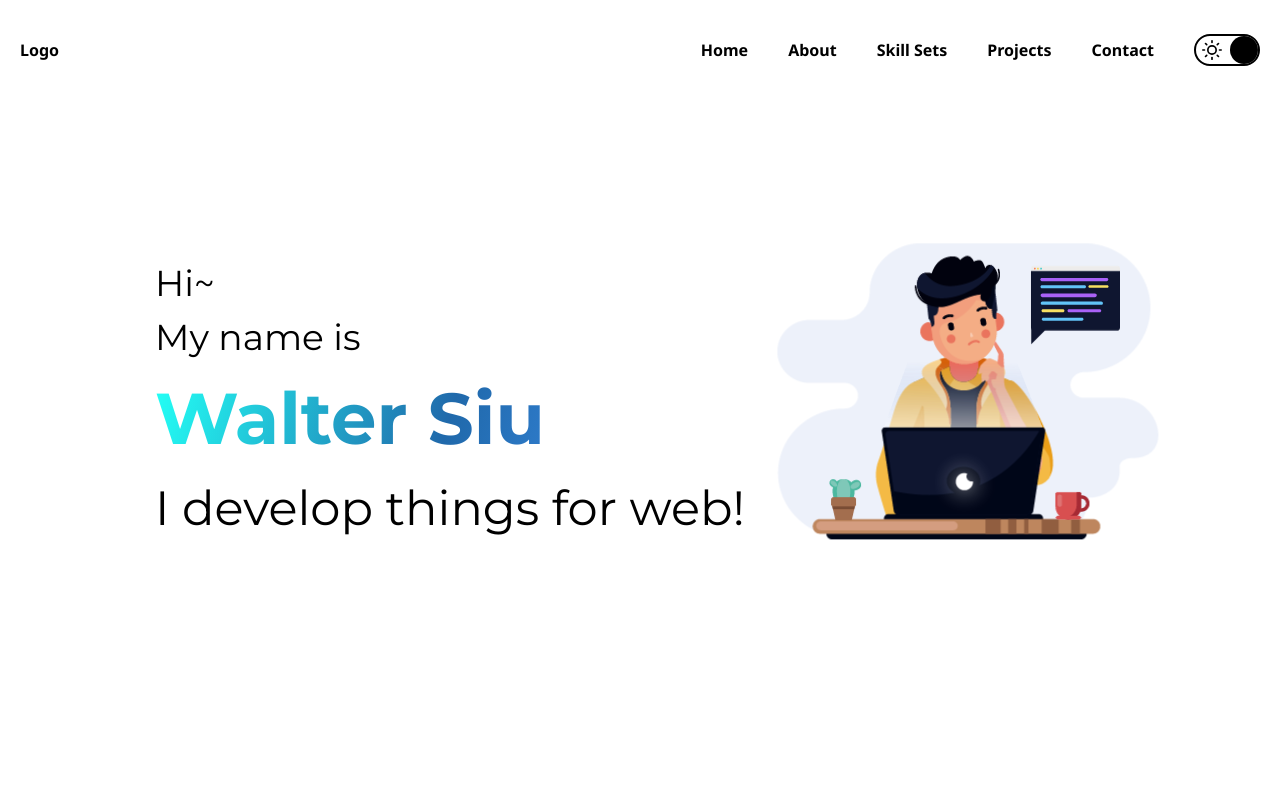
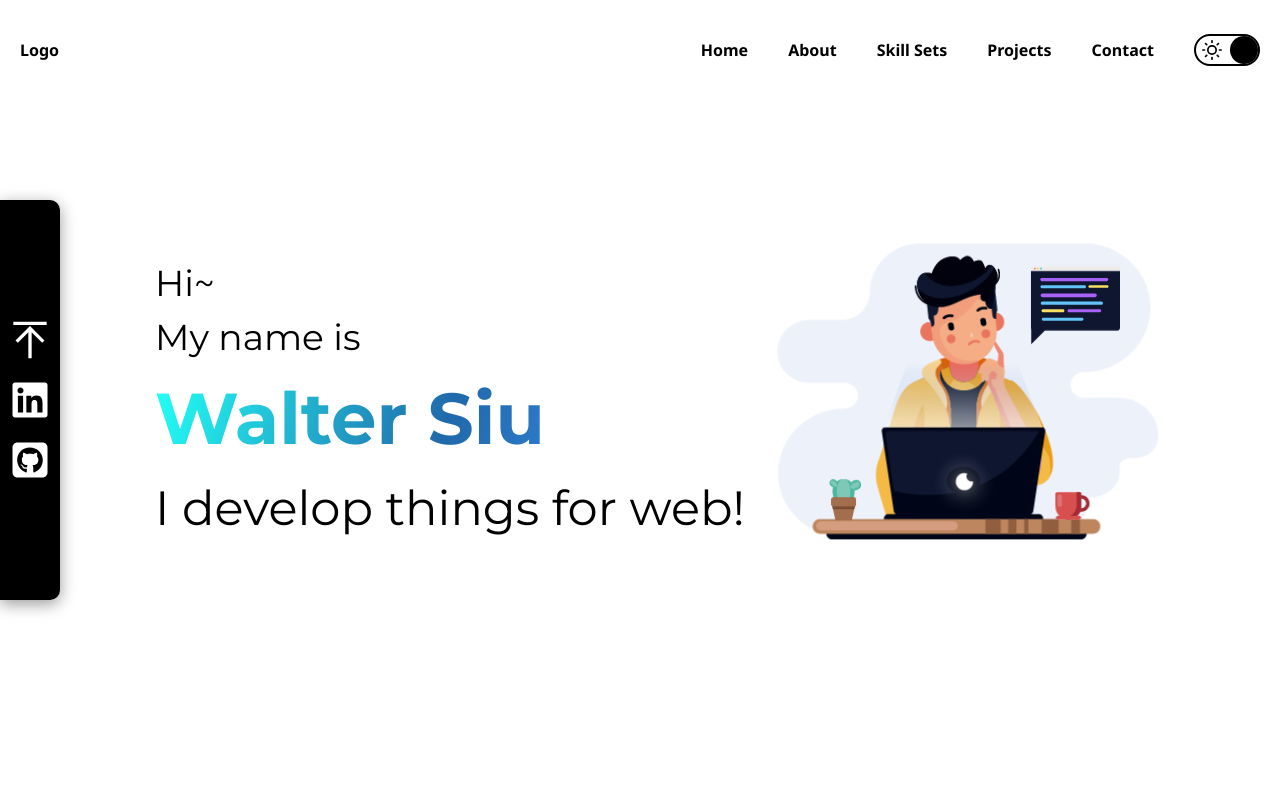
Before and after one commit to typist95616/walter-portfolio, a Next.js app: page / in a window 1280 px wide. Shown: the top 800 px of the page. Built offline with nearby package versions, Linux system fonts and the light colour scheme.

Commit message:
added slide in fade out animation to skillsets parts with framer-motion library

```diff
--- a/app/Components/Contact/Contact.scss
+++ b/app/Components/Contact/Contact.scss
@@ -97,13 +97,14 @@
                 .form-submitButton {
                     border-radius: 15px;
                     padding: 5px 20px;
-                    border: 2px solid var(--text-color);
+                    border: 2px solid #8fbaff;
                     align-self: flex-start;
                     cursor: pointer;
 
                     .form-submitButton-text {
                         font-family: 'Ubuntu', sans-serif;
                         font-weight: 600;
+                        color: #8fbaff;
                     }
                 }
             }
--- /dev/null
+++ b/app/Components/SideBar.scss
@@ -0,0 +1,24 @@
+.sideBar-root {
+    top: 50%;
+    left: 0%;
+    position: fixed;
+    z-index: 999;
+    background-color: var(--bg-color-op);
+    color: var(--text-color-op);
+    height: 400px;
+    width: 60px;
+    display: flex;
+    flex-direction: column;
+    align-items: center;
+    justify-content: center;
+    gap: 20px;
+    transform: translate(0%, -50%);
+    border-top-right-radius: 10px;
+    border-bottom-right-radius: 10px;
+    box-shadow: 0 4px 16px rgba(0, 0, 0, 0.4);
+    transition: background-color 0.3s, color 0.3s;
+
+    .icon {
+        cursor: pointer;
+    }
+}
--- /dev/null
+++ b/app/Components/SideBar.tsx
@@ -0,0 +1,17 @@
+import "./SideBar.scss";
+import { FaLinkedin } from "react-icons/fa";
+import { FaSquareGithub } from "react-icons/fa6";
+import { GrLinkTop } from "react-icons/gr";
+
+export default function SideBar() {
+
+    return (
+        <div className="sideBar-root">
+            <a href="#home">
+                <GrLinkTop size={40}></GrLinkTop>
+            </a>
+            <FaLinkedin size={40} onClick={() => window.open("https://www.linkedin.com/in/walter-siu-1095281a5/")} className="icon"></FaLinkedin>
+            <FaSquareGithub size={40} onClick={() => window.open("https://github.com/typist95616")} className="icon"></FaSquareGithub>
+        </div>
+    )
+}
--- a/app/Components/SkillSets/SkillSets.tsx
+++ b/app/Components/SkillSets/SkillSets.tsx
@@ -1,38 +1,79 @@
 import "./SkillSets.scss";
 import { RiJavascriptFill } from "react-icons/ri";
 import { BiLogoTypescript } from "react-icons/bi";
-import { FaReact } from "react-icons/fa";
-import { FaGithub } from "react-icons/fa";
-import { FaHtml5 } from "react-icons/fa";
+import { FaReact, FaGithub, FaHtml5, FaSwift } from "react-icons/fa";
 import { IoLogoCss3 } from "react-icons/io";
 import { SiPrisma } from "react-icons/si";
-import { FaSwift } from "react-icons/fa";
+import { motion } from "framer-motion";
+
+// 動畫設定
+import type { Variants, TargetAndTransition } from "framer-motion";
+const iconVariants: Variants = {
+    hidden: { opacity: 0, y: 60 },
+    visible: (custom: number = 0): TargetAndTransition => ({
+        opacity: 1,
+        y: 0,
+        transition: {
+            delay: custom * 0.1,
+            duration: 0.3,
+            type: "spring" as const
+        }
+    })
+};
 
 export default function SkillSets() {
+    const iconsRow1 = [
+        <RiJavascriptFill size={80} key="js" />,
+        <BiLogoTypescript size={80} key="ts" />,
+        <FaReact size={80} key="react" />,
+        <FaGithub size={80} key="github" />
+    ];
+    const iconsRow2 = [
+        <FaHtml5 size={80} key="html" />,
+        <IoLogoCss3 size={80} key="css" />,
+        <SiPrisma size={80} key="prisma" />,
+        <FaSwift size={80} key="swift" />
+    ];
 
     return (
-        <div className="skillSets-container" id={"skillSets"}>
+        <div className="skillSets-container" id="skillSets">
             <div className="skillSets-root">
                 <div className="skills-content">
-                    <div className="skillSets-heading">
-                        Skill Sets
-                    </div>
+                    <div className="skillSets-heading">My Stack</div>
                     <div className="skills-container">
                         <div className="skills-firstLine">
-                            <RiJavascriptFill size={80} />
-                            <BiLogoTypescript size={80} />
-                            <FaReact size={80} />
-                            <FaGithub size={80} />
+                            {iconsRow1.map((icon, idx) => (
+                                <motion.span
+                                    className="skill-icon"
+                                    key={idx}
+                                    custom={idx}
+                                    initial="hidden"
+                                    whileInView="visible"
+                                    viewport={{ once: false, amount: 0.3 }}
+                                    variants={iconVariants}
+                                >
+                                    {icon}
+                                </motion.span>
+                            ))}
                         </div>
                         <div className="skills-secondLine">
-                            <FaHtml5 size={80} />
-                            <IoLogoCss3 size={80} />
-                            <SiPrisma size={80} />
-                            <FaSwift size={80} />
+                            {iconsRow2.map((icon, idx) => (
+                                <motion.span
+                                    className="skill-icon"
+                                    key={idx}
+                                    custom={idx+4}
+                                    initial="hidden"
+                                    whileInView="visible"
+                                    viewport={{ once: false, amount: 0.3 }}
+                                    variants={iconVariants}
+                                >
+                                    {icon}
+                                </motion.span>
+                            ))}
                         </div>
                     </div>
                 </div>
             </div>
         </div>
-    )
+    );
 }
--- a/app/main.scss
+++ b/app/main.scss
@@ -8,6 +8,8 @@ html {
 :root {
     --bg-color: white;
     --text-color: black;
+    --bg-color-op: black;
+    --text-color-op: white;
     --font-header: 'Noto Sans', sans-serif;
     --navBar-bg-color: rgba(255, 255, 255, 0.8);
     overflow-x: hidden;
@@ -17,6 +19,8 @@ html {
 [data-theme='dark'] {
     --bg-color: rgb(24 24 27);
     --text-color: white;
+    --bg-color-op: white;
+    --text-color-op: black;
     --navBar-bg-color: rgba(24, 24, 27, 0.8);
     --placeholder-color: #bbb;
 }
--- a/app/page.tsx
+++ b/app/page.tsx
@@ -8,6 +8,7 @@ import SkillSets from "./Components/SkillSets/SkillSets";
 import Projects from "./Components/Projects/Projects";
 import Contact from "./Components/Contact/Contact";
 import { useEffect, useState } from "react";
+import SideBar from "./Components/SideBar";
 
 export default function Main() {
 
@@ -51,6 +52,7 @@ export default function Main() {
         <Projects></Projects>
         <Contact triggerDropDown={triggerDropDown}></Contact>
       </div>
+      <SideBar></SideBar>
     </div>
   );
 }
--- a/package.json
+++ b/package.json
@@ -10,6 +10,7 @@
   },
   "dependencies": {
     "emailjs-com": "^3.2.0",
+    "framer-motion": "^12.23.12",
     "lottie-react": "^2.4.1",
     "next": "15.4.6",
     "react": "19.1.0",
```
Also changed, not shown: 1 other file (tests, documents, lock files or other folders).
